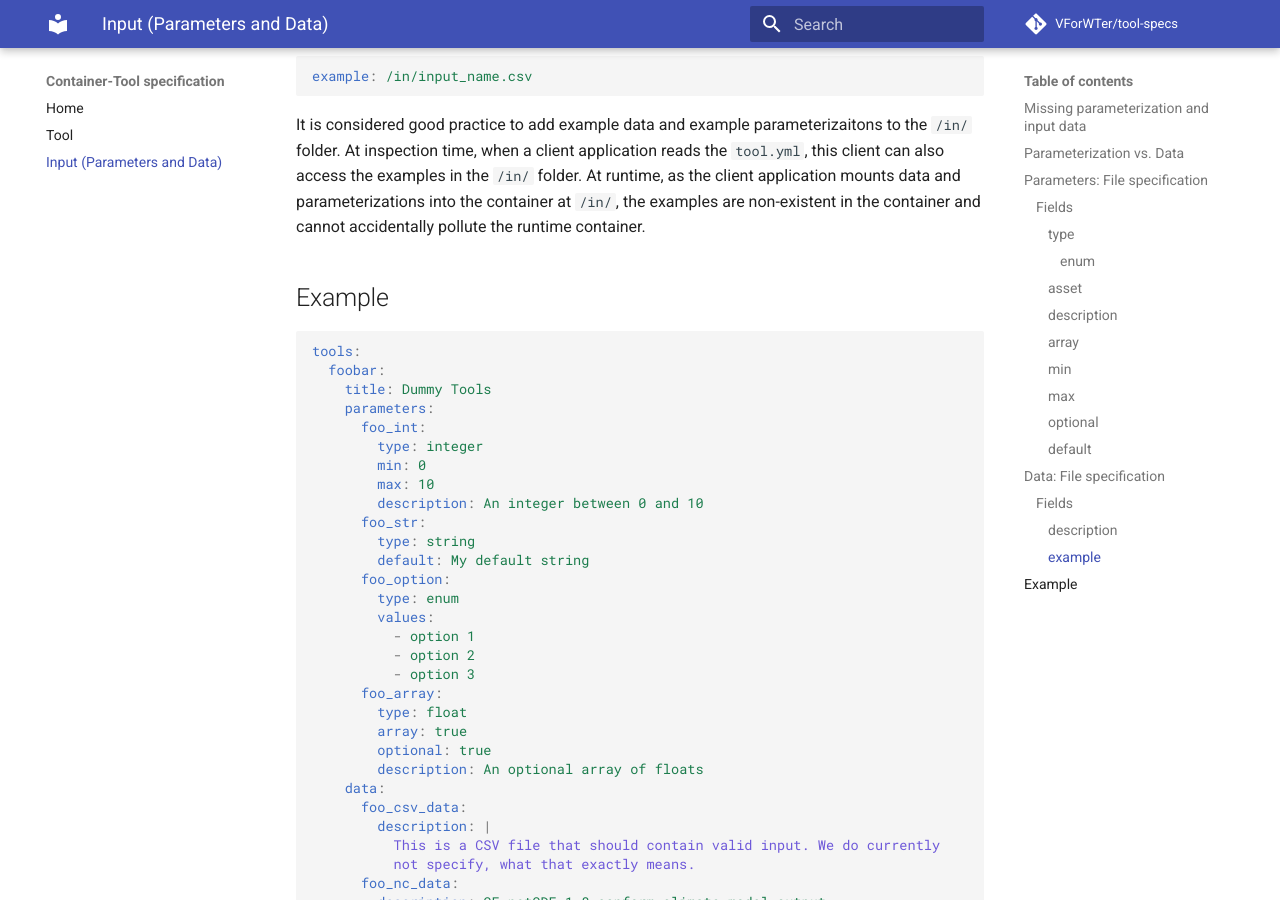
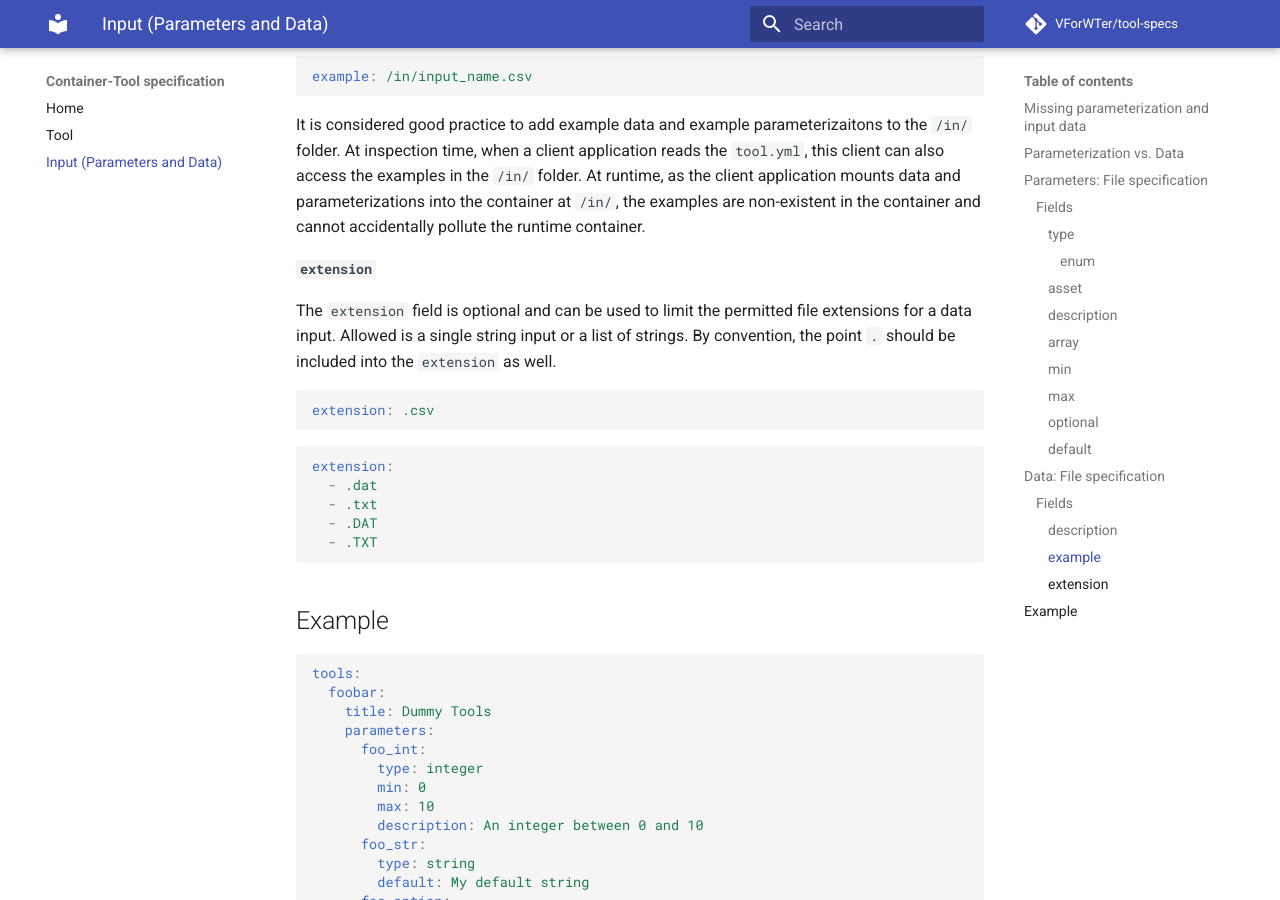
Before and after one commit to VForWaTer/tool-specs, an MkDocs documentation site: the page built from docs/input.md, in a window 1280 px wide and 900 px high, scrolled down 4633 px. Built offline with MkDocs 1.6.1 and Material for MkDocs 9.7.7, drawn with Linux system fonts in a browser that asks for light colours; comment, search, counter and statistics services are not loaded.

Commit message:
add the extension field

````diff
--- a/docs/input.md
+++ b/docs/input.md
@@ -216,6 +216,26 @@ At runtime, as the client application mounts data and parameterizations into the
 container at `/in/`, the examples are non-existent in the container and cannot
 accidentally pollute the runtime container.
 
+
+#### `extension`
+
+The `extension` field is optional and can be used to limit the permitted file
+extensions for a data input. Allowed is a single string input or a list of strings.
+By convention, the point `.` should be included into the `extension` as well.
+
+```yaml
+extension: .csv
+```
+
+```yaml
+extension:
+  - .dat
+  - .txt
+  - .DAT
+  - .TXT
+```
+
+
 ## Example
 
 ```yaml
````
